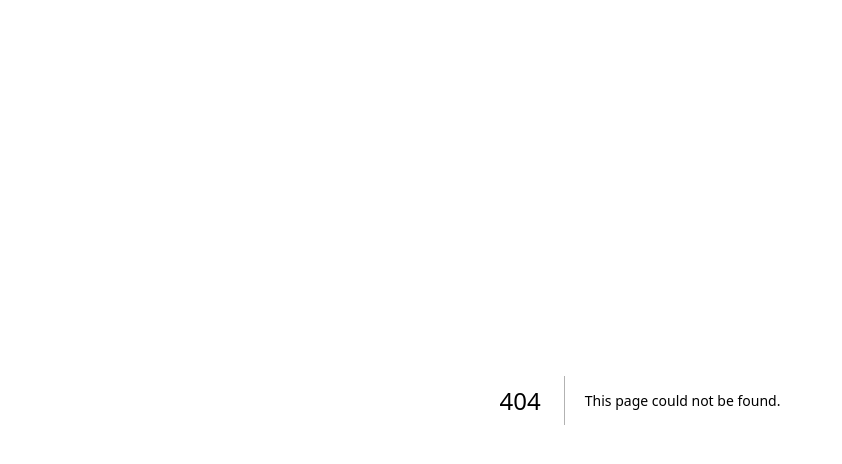
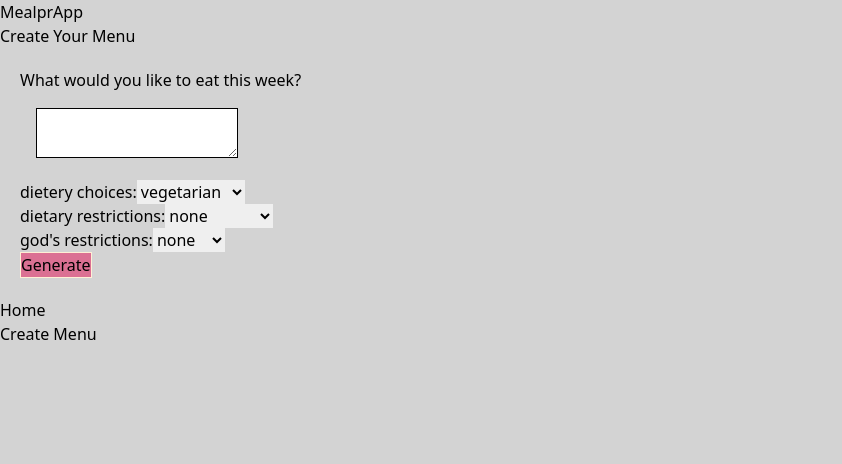
Before and after one commit to Hainebach/MealprApp, a Next.js app: page /create-menu in a window 1280 px wide. Before the commit this address had no page. Shown: the top 464 px of the page, without its empty margins (0-842 px from the left). Built offline with nearby package versions, Linux system fonts and the light colour scheme.

Commit message:
create new pages to display content

```diff
--- /dev/null
+++ b/src/pages/create-menu.js
@@ -0,0 +1,10 @@
+import Layout from "../../component/Layout/Layout";
+import UserInputForm from "../../component/UserInputForm/UserInputForm";
+export default function CreateMenuPage() {
+  return (
+    <Layout>
+      <h1>Create Your Menu</h1>
+      <UserInputForm />
+    </Layout>
+  );
+}
--- /dev/null
+++ b/src/pages/menu.js
@@ -0,0 +1,13 @@
+import Layout from "../../component/Layout/Layout";
+import ResponseDisplay from "../../component/ResponseDisplay/ResponseDisplay";
+
+import React from "react";
+
+export default function menu() {
+  return (
+    <Layout>
+      <h1>Generated Menu</h1>
+      <ResponseDisplay />
+    </Layout>
+  );
+}
--- /dev/null
+++ b/src/pages/schedule.js
@@ -0,0 +1,13 @@
+import Layout from "../../component/Layout/Layout";
+import ResponseDisplay from "../../component/ResponseDisplay/ResponseDisplay";
+
+import React from "react";
+
+export default function schedule() {
+  return (
+    <Layout>
+      <h1>Generated Schedule</h1>
+      <ResponseDisplay />
+    </Layout>
+  );
+}
```
